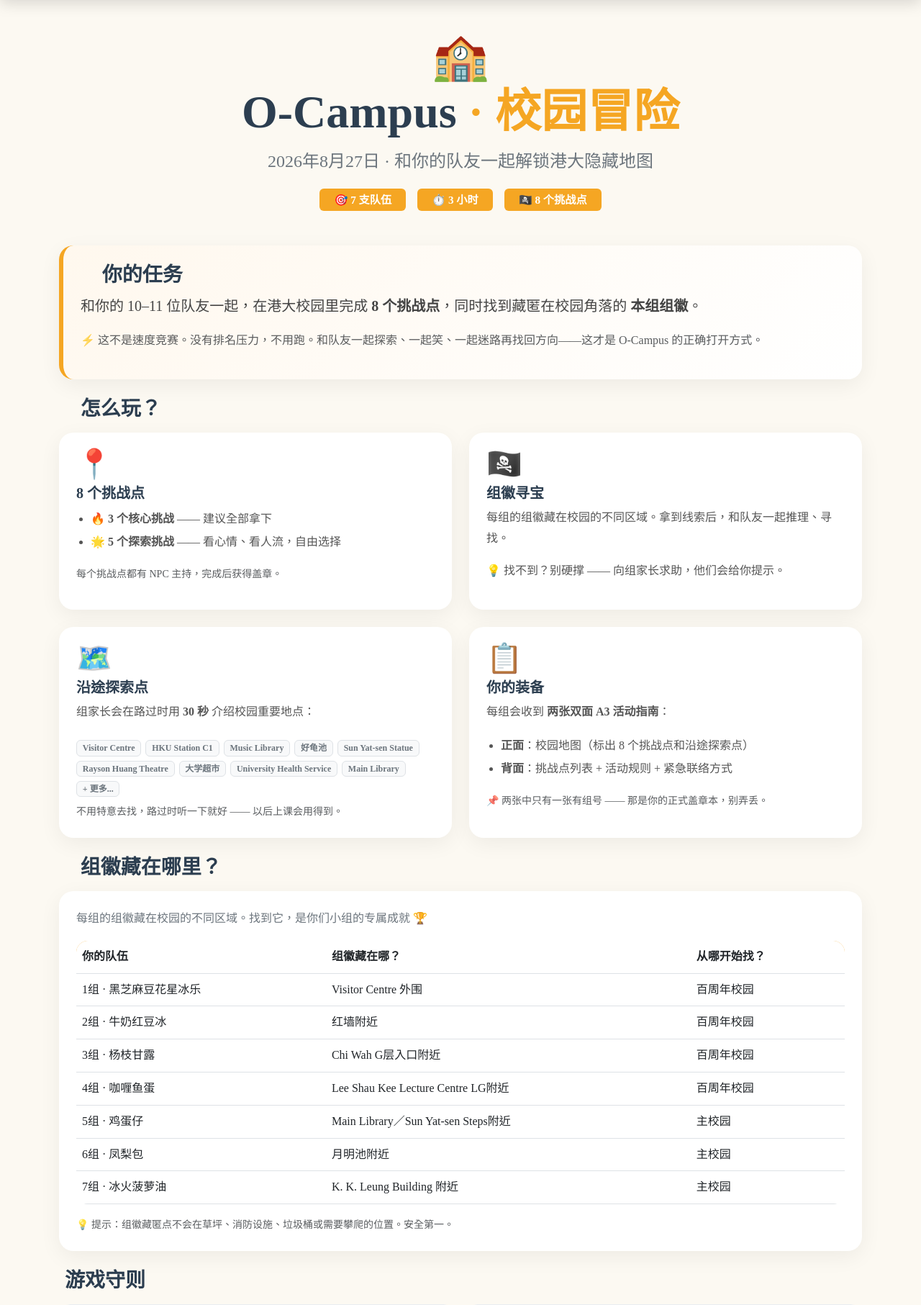
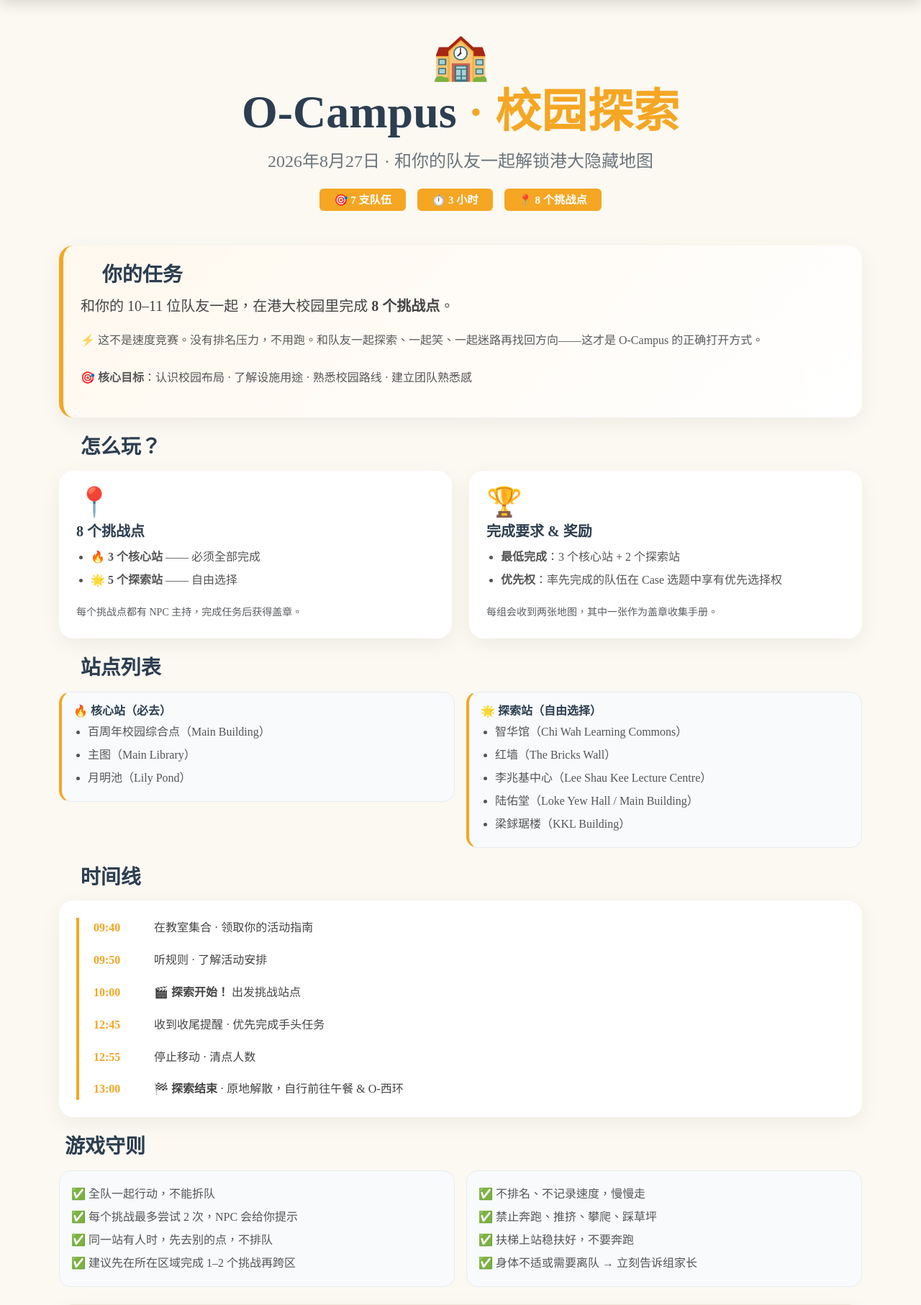
Before and after one commit to Destiny-maker520/UBCC, a Flask app: page /o-campus in a window 1280 px wide. Shown: the part 83-1896 px from the top of the page at 72% size. Run offline with Flask 3, Linux system fonts and the light colour scheme; the visitor is signed in with stand-in values (Sample User, id 1).

Commit message:
Update O-Campus page: remove team badge hunt, add 8 stations list

```diff
--- a/app/templates/o_campus.html
+++ b/app/templates/o_campus.html
@@ -6,13 +6,13 @@
     <div class="text-center mb-5">
         <div style="font-size: 4rem; line-height: 1.2;">🏫</div>
         <h1 class="display-3 fw-bold" style="color: var(--ubcc-dark);">
-            O-Campus <span style="color: var(--ubcc-orange);">· 校园冒险</span>
+            O-Campus <span style="color: var(--ubcc-orange);">· 校园探索</span>
         </h1>
         <p class="fs-4 text-secondary mt-2">2026年8月27日 · 和你的队友一起解锁港大隐藏地图</p>
         <div class="d-flex justify-content-center gap-3 mt-3 flex-wrap">
             <span class="badge" style="background: var(--ubcc-orange); color: #fff; padding: 8px 20px; font-size: 0.95rem;">🎯 7 支队伍</span>
             <span class="badge" style="background: var(--ubcc-orange); color: #fff; padding: 8px 20px; font-size: 0.95rem;">⏱️ 3 小时</span>
-            <span class="badge" style="background: var(--ubcc-orange); color: #fff; padding: 8px 20px; font-size: 0.95rem;">🏴‍☠️ 8 个挑战点</span>
+            <span class="badge" style="background: var(--ubcc-orange); color: #fff; padding: 8px 20px; font-size: 0.95rem;">📍 8 个挑战点</span>
         </div>
     </div>
 
@@ -22,14 +22,17 @@
             <i class="fas fa-flag text-ubcc me-2"></i>你的任务
         </h3>
         <p class="fs-5" style="color: #444; line-height: 1.8;">
-            和你的 10–11 位队友一起，在港大校园里完成 <strong>8 个挑战点</strong>，同时找到藏匿在校园角落的 <strong>本组组徽</strong>。
+            和你的 10–11 位队友一起，在港大校园里完成 <strong>8 个挑战点</strong>。
         </p>
         <p class="text-muted" style="font-size: 1rem;">
             ⚡ 这不是速度竞赛。没有排名压力，不用跑。和队友一起探索、一起笑、一起迷路再找回方向——这才是 O-Campus 的正确打开方式。
         </p>
+        <p style="color: #555; line-height: 1.8; font-size: 1rem; margin-top: 8px;">
+            🎯 <strong>核心目标</strong>：认识校园布局 · 了解设施用途 · 熟悉校园路线 · 建立团队熟悉感
+        </p>
     </div>
 
-    <!-- ===== 游戏规则（卡片式） ===== -->
+    <!-- ===== 游戏规则 ===== -->
     <h3 class="fw-bold mb-3" style="color: var(--ubcc-dark);">
         <i class="fas fa-dice-d6 text-ubcc me-2"></i>怎么玩？
     </h3>
@@ -40,99 +43,89 @@
                 <div style="font-size: 2.5rem; line-height: 1;">📍</div>
                 <h5 class="fw-bold mt-2" style="color: var(--ubcc-dark);">8 个挑战点</h5>
                 <ul style="line-height: 2; color: #555; padding-left: 20px;">
-                    <li><strong>🔥 3 个核心挑战</strong> —— 建议全部拿下</li>
-                    <li><strong>🌟 5 个探索挑战</strong> —— 看心情、看人流，自由选择</li>
+                    <li><strong>🔥 3 个核心站</strong> —— 必须全部完成</li>
+                    <li><strong>🌟 5 个探索站</strong> —— 自由选择</li>
                 </ul>
-                <p class="text-muted small mb-0">每个挑战点都有 NPC 主持，完成后获得盖章。</p>
+                <p class="text-muted small mb-0">每个挑战点都有 NPC 主持，完成任务后获得盖章。</p>
             </div>
         </div>
         <div class="col-md-6">
             <div class="card card-ubcc p-4 h-100">
-                <div style="font-size: 2.5rem; line-height: 1;">🏴‍☠️</div>
-                <h5 class="fw-bold mt-2" style="color: var(--ubcc-dark);">组徽寻宝</h5>
-                <p style="color: #555; line-height: 1.8;">
-                    每组的组徽藏在校园的不同区域。拿到线索后，和队友一起推理、寻找。
-                </p>
-                <p style="color: #555; line-height: 1.8;">
-                    💡 找不到？别硬撑 —— 向组家长求助，他们会给你提示。
-                </p>
+                <div style="font-size: 2.5rem; line-height: 1;">🏆</div>
+                <h5 class="fw-bold mt-2" style="color: var(--ubcc-dark);">完成要求 &amp; 奖励</h5>
+                <ul style="line-height: 2; color: #555; padding-left: 20px;">
+                    <li><strong>最低完成</strong>：3 个核心站 + 2 个探索站</li>
+                    <li><strong>优先权</strong>：率先完成的队伍在 Case 选题中享有优先选择权</li>
+                </ul>
+                <p class="text-muted small mb-0">每组会收到两张地图，其中一张作为盖章收集手册。</p>
             </div>
         </div>
     </div>
 
-    <div class="row g-4 mb-4">
+    <!-- ===== 站点列表 ===== -->
+    <h3 class="fw-bold mb-3" style="color: var(--ubcc-dark);">
+        <i class="fas fa-map-pin text-ubcc me-2"></i>站点列表
+    </h3>
+
+    <div class="row g-3 mb-4">
         <div class="col-md-6">
-            <div class="card card-ubcc p-4 h-100">
-                <div style="font-size: 2.5rem; line-height: 1;">🗺️</div>
-                <h5 class="fw-bold mt-2" style="color: var(--ubcc-dark);">沿途探索点</h5>
-                <p style="color: #555; line-height: 1.8;">
-                    组家长会在路过时用 <strong>30 秒</strong> 介绍校园重要地点：
-                </p>
-                <div style="display: flex; flex-wrap: wrap; gap: 6px; margin-top: 8px;">
-                    <span class="badge bg-light text-secondary border">Visitor Centre</span>
-                    <span class="badge bg-light text-secondary border">HKU Station C1</span>
-                    <span class="badge bg-light text-secondary border">Music Library</span>
-                    <span class="badge bg-light text-secondary border">好龟池</span>
-                    <span class="badge bg-light text-secondary border">Sun Yat-sen Statue</span>
-                    <span class="badge bg-light text-secondary border">Rayson Huang Theatre</span>
-                    <span class="badge bg-light text-secondary border">大学超市</span>
-                    <span class="badge bg-light text-secondary border">University Health Service</span>
-                    <span class="badge bg-light text-secondary border">Main Library</span>
-                    <span class="badge bg-light text-secondary border" style="font-size: 0.75rem;">+ 更多...</span>
-                </div>
-                <p class="text-muted small mt-2 mb-0">不用特意去找，路过时听一下就好 —— 以后上课会用得到。</p>
+            <div class="card p-3" style="background: #f8fafc; border: 1px solid #e8ecf1; border-radius: 16px; border-left: 4px solid var(--ubcc-orange);">
+                <h6 class="fw-bold mb-1" style="color: var(--ubcc-dark);">🔥 核心站（必去）</h6>
+                <ul style="line-height: 2; color: #555; padding-left: 20px; margin-bottom: 0;">
+                    <li>百周年校园综合点（Main Building）</li>
+                    <li>主图（Main Library）</li>
+                    <li>月明池（Lily Pond）</li>
+                </ul>
             </div>
         </div>
         <div class="col-md-6">
-            <div class="card card-ubcc p-4 h-100">
-                <div style="font-size: 2.5rem; line-height: 1;">📋</div>
-                <h5 class="fw-bold mt-2" style="color: var(--ubcc-dark);">你的装备</h5>
-                <p style="color: #555; line-height: 1.8;">
-                    每组会收到 <strong>两张双面 A3 活动指南</strong>：
-                </p>
-                <ul style="line-height: 2; color: #555; padding-left: 20px;">
-                    <li><strong>正面</strong>：校园地图（标出 8 个挑战点和沿途探索点）</li>
-                    <li><strong>背面</strong>：挑战点列表 + 活动规则 + 紧急联络方式</li>
+            <div class="card p-3" style="background: #f8fafc; border: 1px solid #e8ecf1; border-radius: 16px; border-left: 4px solid var(--ubcc-orange);">
+                <h6 class="fw-bold mb-1" style="color: var(--ubcc-dark);">🌟 探索站（自由选择）</h6>
+                <ul style="line-height: 2; color: #555; padding-left: 20px; margin-bottom: 0;">
+                    <li>智华馆（Chi Wah Learning Commons）</li>
+                    <li>红墙（The Bricks Wall）</li>
+                    <li>李兆基中心（Lee Shau Kee Lecture Centre）</li>
+                    <li>陆佑堂（Loke Yew Hall / Main Building）</li>
+                    <li>梁銶琚楼（KKL Building）</li>
                 </ul>
-                <p class="text-muted small mb-0">📌 两张中只有一张有组号 —— 那是你的正式盖章本，别弄丢。</p>
             </div>
         </div>
     </div>
 
-    <!-- ===== 组徽藏匿地图 ===== -->
+    <!-- ===== 活动时间线 ===== -->
     <h3 class="fw-bold mb-3" style="color: var(--ubcc-dark);">
-        <i class="fas fa-map text-ubcc me-2"></i>组徽藏在哪里？
+        <i class="fas fa-clock text-ubcc me-2"></i>时间线
     </h3>
     <div class="card card-ubcc p-4 mb-4">
-        <p class="text-secondary mb-3" style="line-height: 1.8;">
-            每组的组徽藏在校园的不同区域。找到它，是你们小组的专属成就 🏆
-        </p>
-        <div class="table-responsive">
-            <table class="table table-hover" style="background: #fff; border-radius: 16px; overflow: hidden;">
-                <thead style="background: var(--ubcc-orange); color: #fff;">
-                    <tr>
-                        <th>你的队伍</th>
-                        <th>组徽藏在哪？</th>
-                        <th>从哪开始找？</th>
-                    </tr>
-                </thead>
-                <tbody>
-                    <tr><td>1组 · 黑芝麻豆花星冰乐</td><td>Visitor Centre 外围</td><td>百周年校园</td></tr>
-                    <tr><td>2组 · 牛奶红豆冰</td><td>红墙附近</td><td>百周年校园</td></tr>
-                    <tr><td>3组 · 杨枝甘露</td><td>Chi Wah G层入口附近</td><td>百周年校园</td></tr>
-                    <tr><td>4组 · 咖喱鱼蛋</td><td>Lee Shau Kee Lecture Centre LG附近</td><td>百周年校园</td></tr>
-                    <tr><td>5组 · 鸡蛋仔</td><td>Main Library／Sun Yat-sen Steps附近</td><td>主校园</td></tr>
-                    <tr><td>6组 · 凤梨包</td><td>月明池附近</td><td>主校园</td></tr>
-                    <tr><td>7组 · 冰火菠萝油</td><td>K. K. Leung Building 附近</td><td>主校园</td></tr>
-                </tbody>
-            </table>
+        <div style="position: relative; padding-left: 20px; border-left: 4px solid var(--ubcc-orange);">
+            <div class="mb-3">
+                <span class="fw-bold text-ubcc" style="display:inline-block;width:80px;">09:40</span>
+                <span style="color: #444;">在教室集合 · 领取你的活动指南</span>
+            </div>
+            <div class="mb-3">
+                <span class="fw-bold text-ubcc" style="display:inline-block;width:80px;">09:50</span>
+                <span style="color: #444;">听规则 · 了解活动安排</span>
+            </div>
+            <div class="mb-3">
+                <span class="fw-bold text-ubcc" style="display:inline-block;width:80px;">10:00</span>
+                <span style="color: #444;"><strong>🎬 探索开始！</strong> 出发挑战站点</span>
+            </div>
+            <div class="mb-3">
+                <span class="fw-bold text-ubcc" style="display:inline-block;width:80px;">12:45</span>
+                <span style="color: #444;">收到收尾提醒 · 优先完成手头任务</span>
+            </div>
+            <div class="mb-3">
+                <span class="fw-bold text-ubcc" style="display:inline-block;width:80px;">12:55</span>
+                <span style="color: #444;">停止移动 · 清点人数</span>
+            </div>
+            <div>
+                <span class="fw-bold text-ubcc" style="display:inline-block;width:80px;">13:00</span>
+                <span style="color: #444;"><strong>🏁 探索结束</strong> · 原地解散，自行前往午餐 &amp; O-西环</span>
+            </div>
         </div>
-        <p class="text-muted small mb-0">
-            💡 提示：组徽藏匿点不会在草坪、消防设施、垃圾桶或需要攀爬的位置。安全第一。
-        </p>
     </div>
 
-    <!-- ===== 重要规则（游戏版） ===== -->
+    <!-- ===== 重要规则 ===== -->
     <h3 class="fw-bold mb-3" style="color: var(--ubcc-dark);">
         <i class="fas fa-rules text-ubcc me-2"></i>游戏守则
     </h3>
@@ -159,65 +152,6 @@
         </div>
     </div>
 
-    <!-- ===== 奖励 ===== -->
-    <div class="card card-ubcc p-4 mb-4" style="border: 2px dashed var(--ubcc-orange); background: #fffcf5;">
-        <h3 class="fw-bold" style="color: var(--ubcc-dark);">
-            <i class="fas fa-trophy text-ubcc me-2"></i>奖励
-        </h3>
-        <div class="row">
-            <div class="col-md-6">
-                <div style="background: #fff; border-radius: 16px; padding: 16px 20px; text-align: center; border: 1px solid #f0e6d8;">
-                    <div style="font-size: 2rem;">🥇</div>
-                    <p class="fw-bold mb-0" style="color: var(--ubcc-dark);">前三名</p>
-                    <p class="text-secondary small mb-0">完成 3 核心 + 2 探索 → <strong>自选 Case 题目</strong></p>
-                </div>
-            </div>
-            <div class="col-md-6">
-                <div style="background: #fff; border-radius: 16px; padding: 16px 20px; text-align: center; border: 1px solid #f0e6d8;">
-                    <div style="font-size: 2rem;">🎲</div>
-                    <p class="fw-bold mb-0" style="color: var(--ubcc-dark);">后四名</p>
-                    <p class="text-secondary small mb-0">完成挑战 → <strong>抽签决定 Case 题目</strong></p>
-                </div>
-            </div>
-        </div>
-        <p class="text-muted small mt-3 mb-0 text-center">
-            ⏱️ 完成标准以活动当日 NPC 判定为准。不用急，稳扎稳打。
-        </p>
-    </div>
-
-    <!-- ===== 活动时间线 ===== -->
-    <h3 class="fw-bold mb-3" style="color: var(--ubcc-dark);">
-        <i class="fas fa-clock text-ubcc me-2"></i>时间线
-    </h3>
-    <div class="card card-ubcc p-4 mb-4">
-        <div style="position: relative; padding-left: 20px; border-left: 4px solid var(--ubcc-orange);">
-            <div class="mb-3">
-                <span class="fw-bold text-ubcc" style="display:inline-block;width:80px;">09:40</span>
-                <span style="color: #444;">在教室集合 · 领取你的活动指南</span>
-            </div>
-            <div class="mb-3">
-                <span class="fw-bold text-ubcc" style="display:inline-block;width:80px;">09:50</span>
-                <span style="color: #444;">听规则 · 了解组徽寻宝线索</span>
-            </div>
-            <div class="mb-3">
-                <span class="fw-bold text-ubcc" style="display:inline-block;width:80px;">10:00</span>
-                <span style="color: #444;"><strong>🎬 冒险开始！</strong> 出发探索</span>
-            </div>
-            <div class="mb-3">
-                <span class="fw-bold text-ubcc" style="display:inline-block;width:80px;">12:45</span>
-                <span style="color: #444;">收到收尾提醒 · 优先完成手头任务</span>
-            </div>
-            <div class="mb-3">
-                <span class="fw-bold text-ubcc" style="display:inline-block;width:80px;">12:55</span>
-                <span style="color: #444;">停止移动 · 清点人数</span>
-            </div>
-            <div>
-                <span class="fw-bold text-ubcc" style="display:inline-block;width:80px;">13:00</span>
-                <span style="color: #444;"><strong>🏁 冒险结束</strong> · 原地解散，自行前往午餐 &amp; O-西环</span>
-            </div>
-        </div>
-    </div>
-
     <!-- ===== 紧急情况 ===== -->
     <div class="card card-ubcc p-4 mb-4" style="background: #f8f4ee; border: 1px solid #f0e6d8;">
         <h5 class="fw-bold" style="color: var(--ubcc-dark);">
@@ -234,13 +168,13 @@
             <div class="col-md-6">
                 <p class="fw-bold text-ubcc mb-1">🌪️ 台风 → Zoom 版</p>
                 <p class="text-secondary small" style="line-height: 1.8;">
-                    登录 Zoom，在 Breakout Room 完成任务。<br>
+                    在家登录 Zoom，在 Breakout Room 完成任务。<br>
                     虚拟背景合照，电子完成记录。
                 </p>
             </div>
         </div>
         <p class="text-muted small mt-2 mb-0">
-            📢 任何变动会提前在 O-Camp 新生大群通知。最迟前一天晚上 22:00 确认。
+            📢 任何变动会提前在 Ocamp 新生大群通知。最迟前一天晚上 22:00 确认。
         </p>
     </div>
 
```
